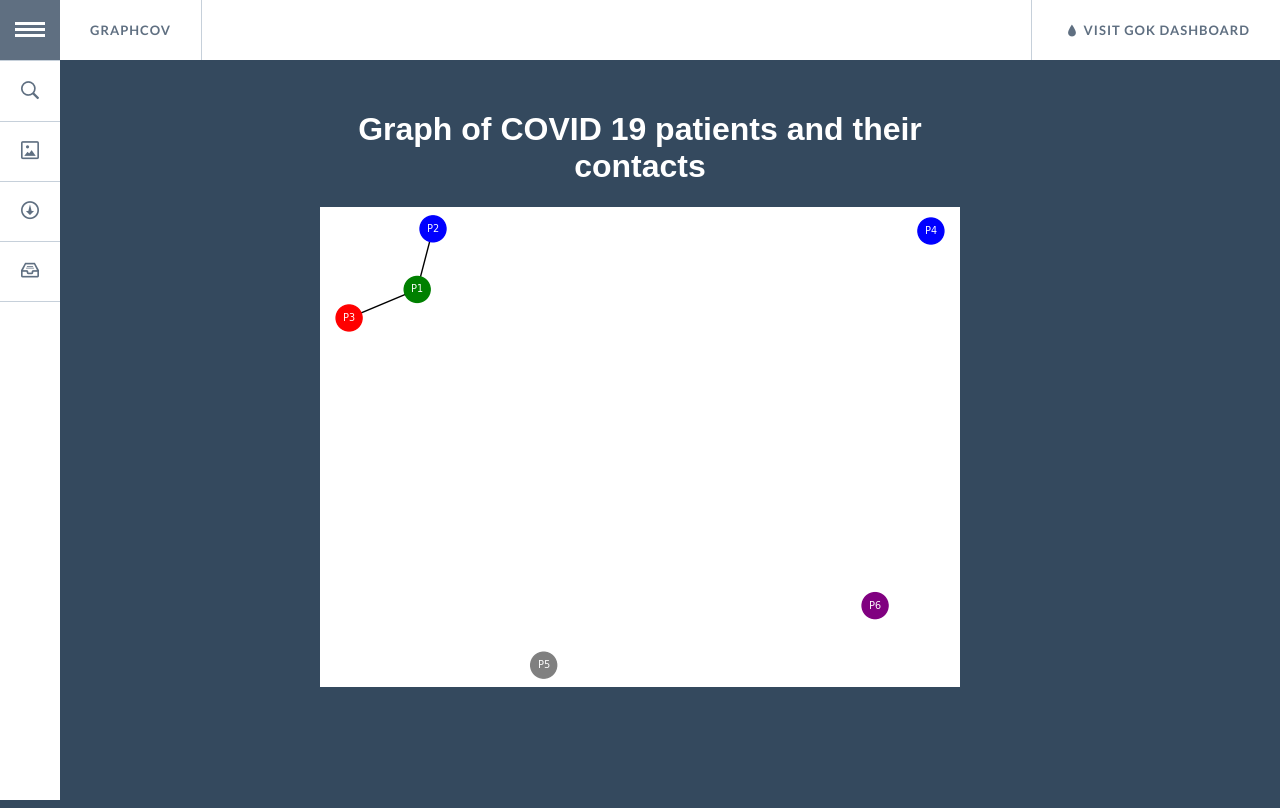
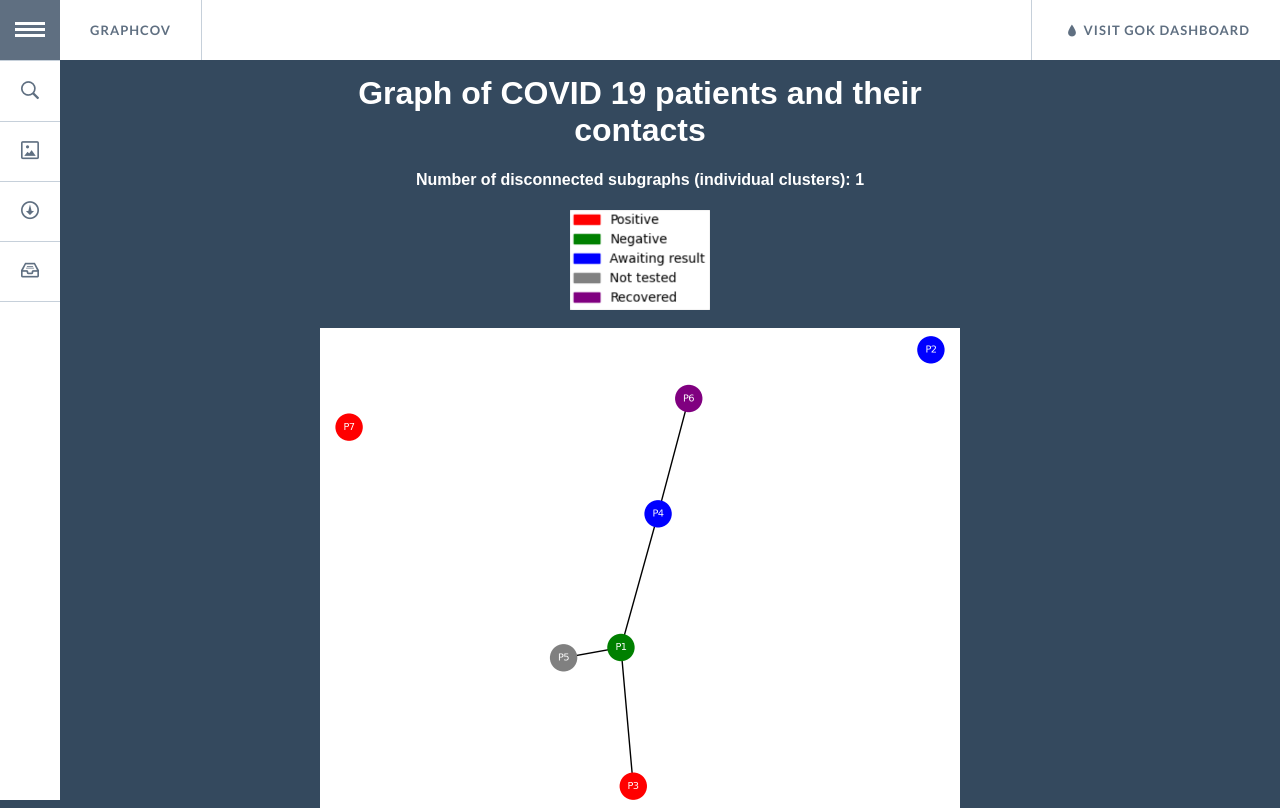
Before and after one commit to ashwintitus14/graphCoV, a Django app: template gen_graph/templates/index.html in a window 1280 px wide. Run offline with Django 3.2, Linux system fonts and the light colour scheme; the template is opened without the code that fills it: most values are stand-ins (such as "Sample title", 1, 10 or a date in 2020).

Commit message:
Added legend and increased resolution of graph image

```diff
--- a/gen_graph/data/graph.json
+++ b/gen_graph/data/graph.json
@@ -1 +1 @@
-{"directed": false, "multigraph": false, "graph": {}, "nodes": [{"status": "Negative", "id": "P1"}, {"status": "Awaiting result", "id": "P2"}, {"status": "Positive", "id": "P3"}, {"status": "Awaiting result", "id": "P4"}, {"status": "Not tested", "id": "P5"}, {"status": "Recovered", "id": "P6"}], "links": [{"source": "P1", "target": "P2"}, {"source": "P1", "target": "P3"}]}
+{"directed": false, "multigraph": false, "graph": {}, "nodes": [{"status": "Negative", "id": "P1"}, {"status": "Awaiting result", "id": "P2"}, {"status": "Positive", "id": "P3"}, {"status": "Awaiting result", "id": "P4"}, {"status": "Not tested", "id": "P5"}, {"status": "Recovered", "id": "P6"}, {"status": "Positive", "id": "P7"}], "links": [{"source": "P1", "target": "P3"}, {"source": "P1", "target": "P5"}, {"source": "P1", "target": "P4"}, {"source": "P4", "target": "P6"}]}
--- a/gen_graph/templates/index.html
+++ b/gen_graph/templates/index.html
@@ -15,9 +15,17 @@
 			display: block;
 			margin-left: auto;
 			margin-right: auto;
-			width: 50%;
+			width: 640px;
+			height: 480px;
 		}
-		h1 {
+		.center1 {
+			display: block;
+			margin-left: auto;
+			margin-right: auto;
+			width: 140px;
+			height: 100px;
+		}
+		h1, h4 {
 			display: block;
 			margin-left: auto;
 			margin-right: auto;
@@ -72,10 +80,14 @@
 	<br>
 	<br>
 	<br>
+	<h1>Graph of COVID 19 patients and their contacts</h1>
+	<h4>Number of disconnected subgraphs (individual clusters): {{ num_disconnected_subgraphs }}</h4>
+	<img class="center1" src = "{% static 'images/legend.png' %} ">
 	<br>
-	<br>
-	<h1>Graph of COVID 19 patients and their contacts</h1>
 	<img class="center" alt="graph" src = "{% static 'path.png' %}">
+
+
+
 </body>
 
 </html>
```
Also changed, not shown: gen_graph/views.py (+19 -3 lines), README.md, gen_graph/static/images/home-icon.png, gen_graph/static/images/legend.png (added), gen_graph/static/path.png, 1 other file.
